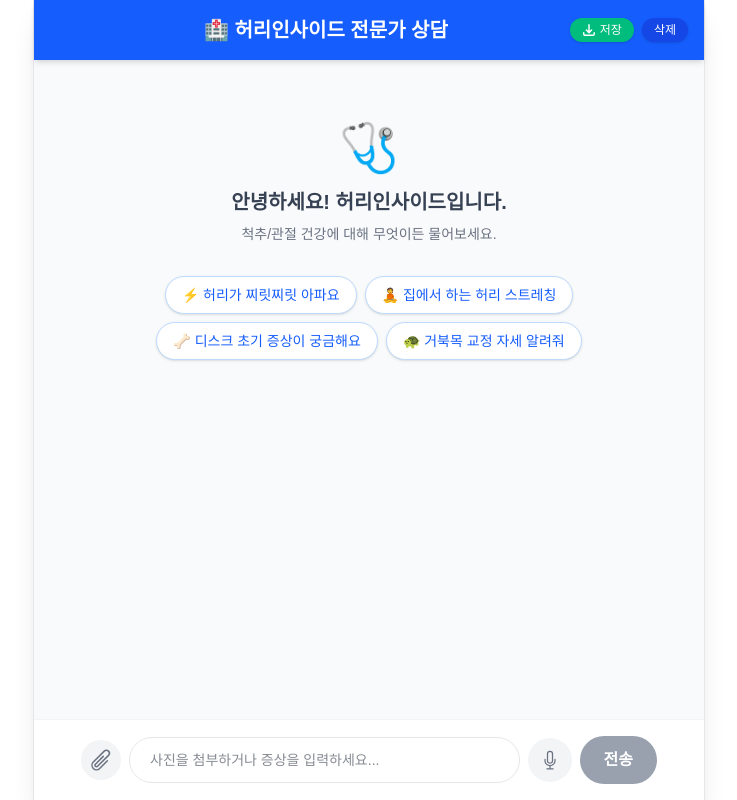
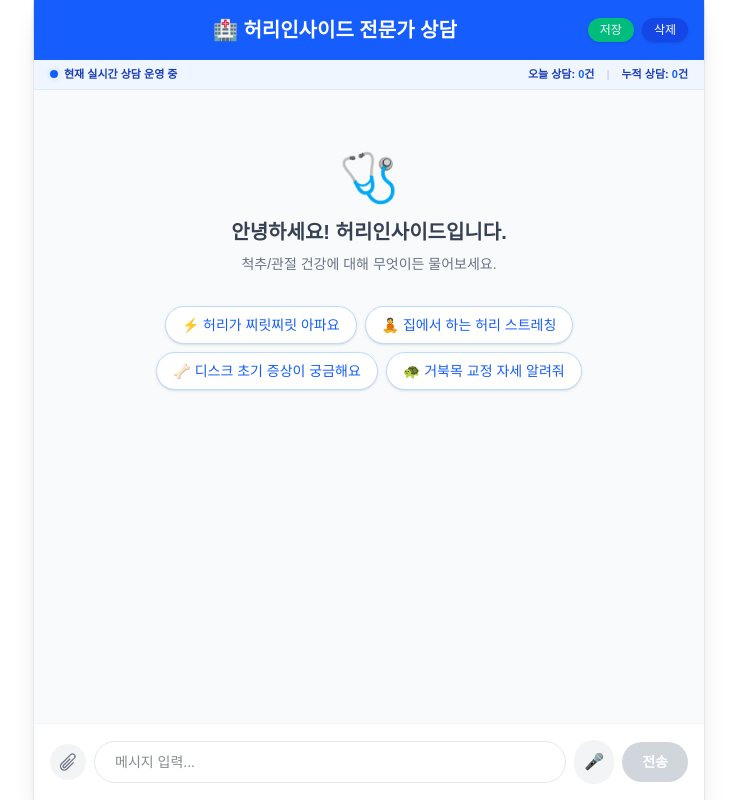
Before and after one commit to hoikjeon/gemini-web, a Next.js app: page / in a window 1280 px wide. Shown: the whole page, without its empty margins (271-1008 px from the left). Built offline with nearby package versions, Linux system fonts and the light colour scheme.

Commit message:
13일차: 실시간 상담 카운터 바 추가 및 통합 에러 해결

```diff
--- a/app/page.tsx
+++ b/app/page.tsx
@@ -11,6 +11,10 @@ export default function Home() {
   const [isListening, setIsListening] = useState(false);
   const messagesEndRef = useRef<HTMLDivElement>(null);
 
+  // 📊 통계 상태 관리
+  const [totalCount, setTotalCount] = useState(0);
+  const [todayCount, setTodayCount] = useState(0);
+
   const quickReplies = [
     "⚡ 허리가 찌릿찌릿 아파요",
     "🧘 집에서 하는 허리 스트레칭",
@@ -19,14 +23,29 @@ export default function Home() {
   ];
 
   useEffect(() => {
+    // 채팅 내역 로드
     const savedMessages = localStorage.getItem("chatHistory");
     if (savedMessages) {
       try {
         const parsed = JSON.parse(savedMessages);
         if (Array.isArray(parsed)) setMessages(parsed);
-      } catch (error) {
-        localStorage.removeItem("chatHistory");
+      } catch (e) { localStorage.removeItem("chatHistory"); }
     }
+
+    // 통계 데이터 로드
+    const savedTotal = localStorage.getItem("totalConsults");
+    const savedToday = localStorage.getItem("todayConsults");
+    const lastDate = localStorage.getItem("lastConsultDate");
+    const currentDate = new Date().toLocaleDateString();
+
+    if (savedTotal) setTotalCount(parseInt(savedTotal));
+
+    if (lastDate === currentDate) {
+      if (savedToday) setTodayCount(parseInt(savedToday));
+    } else {
+      setTodayCount(0);
+      localStorage.setItem("todayConsults", "0");
+      localStorage.setItem("lastConsultDate", currentDate);
     }
   }, []);
 
@@ -45,30 +64,22 @@ export default function Home() {
     if (confirm("대화 기록을 모두 지우시겠습니까?")) {
       setMessages([]);
       localStorage.removeItem("chatHistory");
-      window.speechSynthesis.cancel(); // 💡 대화 지울 때 읽어주던 목소리도 끄기
+      window.speechSynthesis.cancel();
     }
   };
 
   const handleDownloadChat = () => {
-    if (messages.length === 0) {
-      alert("저장할 상담 기록이 없습니다.");
-      return;
-    }
+    if (messages.length === 0) { alert("저장할 상담 기록이 없습니다."); return; }
     const chatText = messages.map(msg => {
       const roleName = msg.role === "user" ? "👤 환자" : "🏥 허리인사이드";
-      let content = msg.content;
-      if (msg.image) content = "[사진 첨부됨]\n" + content;
-      return `${roleName}:\n${content}\n\n--------------------------------------------------\n\n`;
+      return `${roleName}:\n${msg.content}\n\n`;
     }).join("");
-
     const blob = new Blob([chatText], { type: "text/plain;charset=utf-8" });
     const url = URL.createObjectURL(blob);
     const link = document.createElement("a");
     link.href = url;
-    link.download = "허리인사이드_사전문진표.txt";
-    document.body.appendChild(link);
+    link.download = "허리인사이드_상담기록.txt";
     link.click();
-    document.body.removeChild(link);
     URL.revokeObjectURL(url);
   };
 
@@ -81,55 +92,31 @@ export default function Home() {
     }
   };
 
-  const handleRemoveImage = () => setSelectedImage(null);
-
+  // ⭐ 에러 발생 지점: window as any를 사용하여 SpeechRecognition 문제를 해결합니다.
   const handleSpeechRecognition = () => {
     const win = window as any;
-
     if (!("webkitSpeechRecognition" in win) && !("SpeechRecognition" in win)) {
       alert("현재 브라우저에서는 음성 인식 기능을 지원하지 않습니다.");
       return;
     }
-
     const SpeechRecognition = win.SpeechRecognition || win.webkitSpeechRecognition;
     const recognition = new SpeechRecognition();
-
     recognition.lang = "ko-KR";
-    recognition.interimResults = false;
-    recognition.maxAlternatives = 1;
-
     recognition.onstart = () => setIsListening(true);
     recognition.onresult = (event: any) => {
       const transcript = event.results[0][0].transcript;
       setInputValue((prev) => prev + (prev ? " " : "") + transcript);
     };
-    recognition.onerror = () => {
-      alert("음성 인식 중 오류가 발생했습니다. 다시 시도해 주세요.");
-      setIsListening(false);
-    };
+    recognition.onerror = () => setIsListening(false);
     recognition.onend = () => setIsListening(false);
     recognition.start();
   };
 
-  // ⭐ 12일차 핵심: 답변을 또박또박 읽어주는 마법사 함수 (TTS)
   const handleSpeak = (text: string) => {
-    if (!("speechSynthesis" in window)) {
-      alert("현재 브라우저에서는 음성 합성(읽어주기) 기능을 지원하지 않습니다.");
-      return;
-    }
-
-    // 혹시 이전에 읽고 있던 게 있다면 멈춤
     window.speechSynthesis.cancel();
-
-    // 💡 별표(**)나 샵(#) 같은 마크다운 기호를 말끔히 지워서 예쁜 한글만 남김
     const cleanText = text.replace(/[*#_]/g, "").trim();
-
     const utterance = new SpeechSynthesisUtterance(cleanText);
-    utterance.lang = "ko-KR"; // 한국어 목소리
-    utterance.rate = 1.0;     // 읽는 속도 (1.0이 기본)
-    utterance.pitch = 1.0;    // 목소리 톤 (높낮이)
-
-    // 말하기 시작!
+    utterance.lang = "ko-KR";
     window.speechSynthesis.speak(utterance);
   };
 
@@ -137,11 +124,16 @@ export default function Home() {
     if (textToSend.trim() === "" && !imageToSend) return;
     if (isLoading) return;
 
-    window.speechSynthesis.cancel(); // 💡 새로운 질문을 보내면 읽던 것을 멈춥니다.
+    const newTotal = totalCount + 1;
+    const newToday = todayCount + 1;
+    setTotalCount(newTotal);
+    setTodayCount(newToday);
+    localStorage.setItem("totalConsults", newTotal.toString());
+    localStorage.setItem("todayConsults", newToday.toString());
+    localStorage.setItem("lastConsultDate", new Date().toLocaleDateString());
 
     const userMessage = { role: "user", content: textToSend || "사진을 보냈습니다.", image: imageToSend };
     const newMessages = [...messages, userMessage];
-
     setMessages(newMessages);
     setInputValue("");
     setSelectedImage(null);
@@ -154,38 +146,24 @@ export default function Home() {
         headers: { "Content-Type": "application/json" },
         body: JSON.stringify({ messages: newMessages }),
       });
-
-      if (!response.body) throw new Error("스트림을 지원하지 않습니다.");
-
-      const reader = response.body.getReader();
+      const reader = response.body?.getReader();
       const decoder = new TextDecoder();
+      if (reader) {
         let done = false;
-
         while (!done) {
           const { value, done: readerDone } = await reader.read();
           done = readerDone;
           if (value) {
             const chunkText = decoder.decode(value, { stream: true });
             setMessages((prev) => {
-            const updatedMessages = [...prev];
-            updatedMessages[updatedMessages.length - 1].content += chunkText;
-            return updatedMessages;
+              const updated = [...prev];
+              updated[updated.length - 1].content += chunkText;
+              return updated;
             });
           }
         }
-    } catch (error) {
-      console.error("스트리밍 오류:", error);
-      alert("제미나이와 연결하는 중 문제가 발생했습니다.");
-    } finally {
-      setIsLoading(false);
       }
-  };
-
-  const handleSend = () => executeSend(inputValue, selectedImage);
-  const handleQuickReply = (text: string) => executeSend(text, null);
-
-  const handleKeyDown = (e: React.KeyboardEvent<HTMLInputElement>) => {
-    if (e.key === "Enter" && !isLoading) handleSend();
+    } catch (e) { alert("연결 오류 발생"); } finally { setIsLoading(false); }
   };
 
   return (
@@ -193,13 +171,25 @@ export default function Home() {
       <header className="bg-blue-600 p-4 text-white shadow-md flex justify-between items-center">
         <h1 className="text-xl font-bold flex-1 text-center ml-8">🏥 허리인사이드 전문가 상담</h1>
         <div className="flex gap-2">
-          <button onClick={handleDownloadChat} className="text-xs bg-emerald-500 px-3 py-1 rounded-full text-white hover:bg-emerald-600 transition flex items-center gap-1 shadow-sm font-medium">
-            <svg xmlns="http://www.w3.org/2000/svg" fill="none" viewBox="0 0 24 24" strokeWidth={2.5} stroke="currentColor" className="w-3.5 h-3.5"><path strokeLinecap="round" strokeLinejoin="round" d="M3 16.5v2.25A2.25 2.25 0 005.25 21h13.5A2.25 2.25 0 0021 18.75V16.5M16.5 12L12 16.5m0 0L7.5 12m4.5 4.5V3" /></svg>
-            저장
-          </button>
+          <button onClick={handleDownloadChat} className="text-xs bg-emerald-500 px-3 py-1 rounded-full text-white hover:bg-emerald-600 transition flex items-center gap-1 shadow-sm font-medium">저장</button>
           <button onClick={handleClearChat} className="text-xs bg-blue-700 px-3 py-1 rounded-full hover:bg-blue-800 transition shadow-sm font-medium">삭제</button>
         </div>
       </header>
+
+      <section className="bg-blue-50 border-b border-blue-100 py-1.5 px-4 flex justify-between items-center text-[11px] font-semibold text-blue-800">
+        <div className="flex items-center gap-1.5">
+          <span className="relative flex h-2 w-2">
+            <span className="animate-ping absolute inline-flex h-full w-full rounded-full bg-blue-400 opacity-75"></span>
+            <span className="relative inline-flex rounded-full h-2 w-2 bg-blue-600"></span>
+          </span>
+          현재 실시간 상담 운영 중
+        </div>
+        <div className="flex gap-3">
+          <span>오늘 상담: <span className="text-blue-600">{todayCount}</span>건</span>
+          <span className="text-gray-300">|</span>
+          <span>누적 상담: <span className="text-blue-600">{totalCount.toLocaleString()}</span>건</span>
+        </div>
+      </section>
 
       <div className="flex-1 overflow-y-auto p-4 flex flex-col gap-4">
         {messages.length === 0 && (
@@ -209,9 +199,7 @@ export default function Home() {
             <p className="text-gray-500 text-sm mt-2">척추/관절 건강에 대해 무엇이든 물어보세요.</p>
             <div className="mt-8 flex flex-wrap justify-center gap-2 max-w-md mx-auto">
               {quickReplies.map((reply, index) => (
-                <button key={index} onClick={() => handleQuickReply(reply)} className="bg-white border border-blue-200 text-blue-600 px-4 py-2 rounded-full text-sm font-medium hover:bg-blue-50 hover:border-blue-300 transition-all shadow-sm active:scale-95">
-                  {reply}
-                </button>
+                <button key={index} onClick={() => executeSend(reply, null)} className="bg-white border border-blue-200 text-blue-600 px-4 py-2 rounded-full text-sm font-medium hover:bg-blue-50 hover:border-blue-300 transition-all shadow-sm active:scale-95">{reply}</button>
               ))}
             </div>
           </div>
@@ -219,88 +207,42 @@ export default function Home() {
 
         {messages.map((msg, index) => (
           <div key={index} className={`flex ${msg.role === "user" ? "justify-end" : "justify-start"}`}>
-            <div className={`px-4 py-3 max-w-[85%] text-sm leading-relaxed shadow-sm ${msg.role === "user" ? "bg-blue-500 text-white rounded-2xl rounded-tr-none whitespace-pre-wrap" : "bg-white text-gray-800 border border-gray-100 rounded-2xl rounded-tl-none overflow-hidden flex flex-col"}`}>
-              {msg.image && <img src={msg.image} alt="첨부됨" className="w-full max-w-xs h-auto rounded-lg mb-2 shadow-sm border border-blue-400" />}
-
-              {/* 제미나이 답변(텍스트) 렌더링 영역 */}
+            <div className={`px-4 py-3 max-w-[85%] text-sm leading-relaxed shadow-sm ${msg.role === "user" ? "bg-blue-500 text-white rounded-2xl rounded-tr-none" : "bg-white text-gray-800 border border-gray-100 rounded-2xl rounded-tl-none flex flex-col"}`}>
+              {msg.image && <img src={msg.image} alt="첨부" className="w-full max-w-xs h-auto rounded-lg mb-2 shadow-sm border border-blue-400" />}
               {msg.role === "model" ? (
                 <>
-                  <div className="whitespace-pre-wrap break-words prose prose-sm">
-                    <ReactMarkdown>{msg.content}</ReactMarkdown>
-                  </div>
-                  {/* ⭐ 모델의 답변일 때만 [🔊 읽어주기] 버튼을 표시합니다! */}
+                  <div className="prose prose-sm"><ReactMarkdown>{msg.content}</ReactMarkdown></div>
                   {msg.content.length > 0 && !isLoading && index === messages.length - 1 && (
-                    <button
-                      onClick={() => handleSpeak(msg.content)}
-                      className="mt-3 text-xs text-gray-500 hover:text-blue-600 flex items-center gap-1 bg-gray-50 px-3 py-1.5 rounded-full transition-colors w-max border border-gray-200 shadow-sm"
-                      title="소리내어 읽기"
-                    >
-                      <svg xmlns="http://www.w3.org/2000/svg" fill="none" viewBox="0 0 24 24" strokeWidth={2} stroke="currentColor" className="w-3.5 h-3.5">
-                        <path strokeLinecap="round" strokeLinejoin="round" d="M19.114 5.636a9 9 0 010 12.728M16.463 8.288a5.25 5.25 0 010 7.424M6.75 8.25l4.72-4.72a.75.75 0 011.28.53v15.88a.75.75 0 01-1.28.53l-4.72-4.72H4.51c-.88 0-1.704-.507-1.938-1.354A9.01 9.01 0 012.25 12c0-.83.112-1.633.322-2.396C2.806 8.756 3.63 8.25 4.51 8.25H6.75z" />
-                      </svg>
-                      읽어주기
+                    <button onClick={() => handleSpeak(msg.content)} className="mt-3 text-xs text-gray-500 hover:text-blue-600 flex items-center gap-1 bg-gray-50 px-3 py-1.5 rounded-full transition-colors w-max border border-gray-200 shadow-sm">
+                      🔊 읽어주기
                     </button>
                   )}
                 </>
-              ) : (
-                msg.content
-              )}
+              ) : msg.content}
             </div>
           </div>
         ))}
-
-        {isLoading && (
-          <div className="flex justify-start">
-            <div className="px-4 py-3 bg-gray-100 text-gray-500 rounded-2xl rounded-tl-none text-sm shadow-sm animate-pulse">
-              제미나이가 열심히 답변을 작성 중입니다... ✍️
-            </div>
-          </div>
-        )}
+        {isLoading && <div className="px-4 py-3 bg-gray-100 text-gray-500 rounded-2xl w-max animate-pulse text-sm">답변 중... ✍️</div>}
         <div ref={messagesEndRef} />
       </div>
 
-      <footer className="bg-white p-4 border-t border-gray-100 pb-8 md:pb-4 flex flex-col gap-2">
+      <footer className="bg-white p-4 border-t border-gray-100 flex flex-col gap-2">
         {selectedImage && (
-          <div className="relative inline-block w-24 h-24 max-w-xl mx-auto self-start ml-2 mb-2 animate-fade-in-up">
-            <img src={selectedImage} alt="미리보기" className="object-cover w-full h-full rounded-lg border border-gray-300 shadow-sm" />
-            <button onClick={handleRemoveImage} className="absolute -top-2 -right-2 bg-red-500 text-white rounded-full w-6 h-6 flex items-center justify-center text-xs font-bold hover:bg-red-600 shadow-md">X</button>
+          <div className="relative inline-block w-20 h-20 mb-2">
+            <img src={selectedImage} alt="미리보기" className="object-cover w-full h-full rounded-lg border shadow-sm" />
+            <button onClick={() => setSelectedImage(null)} className="absolute -top-2 -right-2 bg-red-500 text-white rounded-full w-5 h-5 flex items-center justify-center text-[10px]">X</button>
           </div>
         )}
-
-        <div className="flex gap-2 max-w-xl mx-auto w-full items-center">
-          <label htmlFor="imageUpload" className="cursor-pointer text-gray-500 hover:text-blue-600 transition-colors p-2 bg-gray-100 rounded-full hover:bg-gray-200">
-            <svg xmlns="http://www.w3.org/2000/svg" fill="none" viewBox="0 0 24 24" strokeWidth={1.5} stroke="currentColor" className="w-6 h-6"><path strokeLinecap="round" strokeLinejoin="round" d="M18.375 12.739l-7.693 7.693a4.5 4.5 0 01-6.364-6.364l10.94-10.94A3 3 0 1119.5 7.372L8.552 18.32m.009-.01l-.01.01m5.699-9.941l-7.81 7.81a1.5 1.5 0 002.112 2.13" /></svg>
+        <div className="flex gap-2 items-center">
+          <label htmlFor="img" className="cursor-pointer p-2 bg-gray-100 rounded-full hover:bg-gray-200">
+            <svg xmlns="http://www.w3.org/2000/svg" fill="none" viewBox="0 0 24 24" strokeWidth={1.5} stroke="currentColor" className="w-5 h-5 text-gray-500"><path strokeLinecap="round" strokeLinejoin="round" d="M18.375 12.739l-7.693 7.693a4.5 4.5 0 01-6.364-6.364l10.94-10.94A3 3 0 1119.5 7.372L8.552 18.32m.009-.01l-.01.01m5.699-9.941l-7.81 7.81a1.5 1.5 0 002.112 2.13" /></svg>
           </label>
-          <input type="file" id="imageUpload" accept="image/*" className="hidden" onChange={handleImageUpload} />
-
-          <input
-            type="text"
-            value={inputValue}
-            onChange={(e) => setInputValue(e.target.value)}
-            onKeyDown={handleKeyDown}
-            disabled={isLoading || isListening}
-            placeholder={isListening ? "말씀해 주세요... 👂" : "사진을 첨부하거나 증상을 입력하세요..."}
-            className="flex-1 rounded-full border border-gray-200 px-5 py-3 text-sm text-gray-900 focus:outline-none focus:ring-2 focus:ring-blue-400 transition-all disabled:bg-gray-100 disabled:cursor-not-allowed"
-          />
-
-          <button
-            onClick={handleSpeechRecognition}
-            disabled={isLoading}
-            className={`p-3 rounded-full transition-all flex-shrink-0 ${
-              isListening ? "bg-red-500 text-white animate-pulse" : "bg-gray-100 text-gray-500 hover:bg-gray-200 hover:text-blue-600"
-            }`}
-            title="음성으로 입력하기"
-          >
-            <svg xmlns="http://www.w3.org/2000/svg" fill="none" viewBox="0 0 24 24" strokeWidth={1.5} stroke="currentColor" className="w-5 h-5">
-              <path strokeLinecap="round" strokeLinejoin="round" d="M12 18.75a6 6 0 006-6v-1.5m-6 7.5a6 6 0 01-6-6v-1.5m6 7.5v3.75m-3.75 0h7.5M12 15.75a3 3 0 01-3-3V4.5a3 3 0 116 0v8.25a3 3 0 01-3 3z" />
-            </svg>
+          <input type="file" id="img" accept="image/*" className="hidden" onChange={handleImageUpload} />
+          <input type="text" value={inputValue} onChange={(e) => setInputValue(e.target.value)} onKeyDown={(e) => e.key === "Enter" && executeSend(inputValue, selectedImage)} placeholder={isListening ? "듣고 있어요..." : "메시지 입력..."} className="flex-1 rounded-full border border-gray-200 px-5 py-2.5 text-sm text-gray-900 focus:outline-none focus:ring-2 focus:ring-blue-400" />
+          <button onClick={handleSpeechRecognition} className={`p-2.5 rounded-full ${isListening ? "bg-red-500 text-white animate-pulse" : "bg-gray-100 text-gray-500"}`}>
+            🎤
           </button>
-
-          <button
-            onClick={handleSend}
-            disabled={isLoading || (inputValue.trim() === "" && !selectedImage)}
-            className="rounded-full bg-blue-600 px-6 py-3 font-bold text-white transition-all hover:bg-blue-700 active:scale-95 whitespace-nowrap disabled:bg-gray-400 disabled:cursor-not-allowed"
-          >전송</button>
+          <button onClick={() => executeSend(inputValue, selectedImage)} disabled={isLoading || (!inputValue.trim() && !selectedImage)} className="bg-blue-600 text-white px-5 py-2.5 rounded-full font-bold text-sm active:scale-95 disabled:bg-gray-300">전송</button>
         </div>
       </footer>
     </main>
```
Lines whose indentation alone changed are shown as unchanged.
